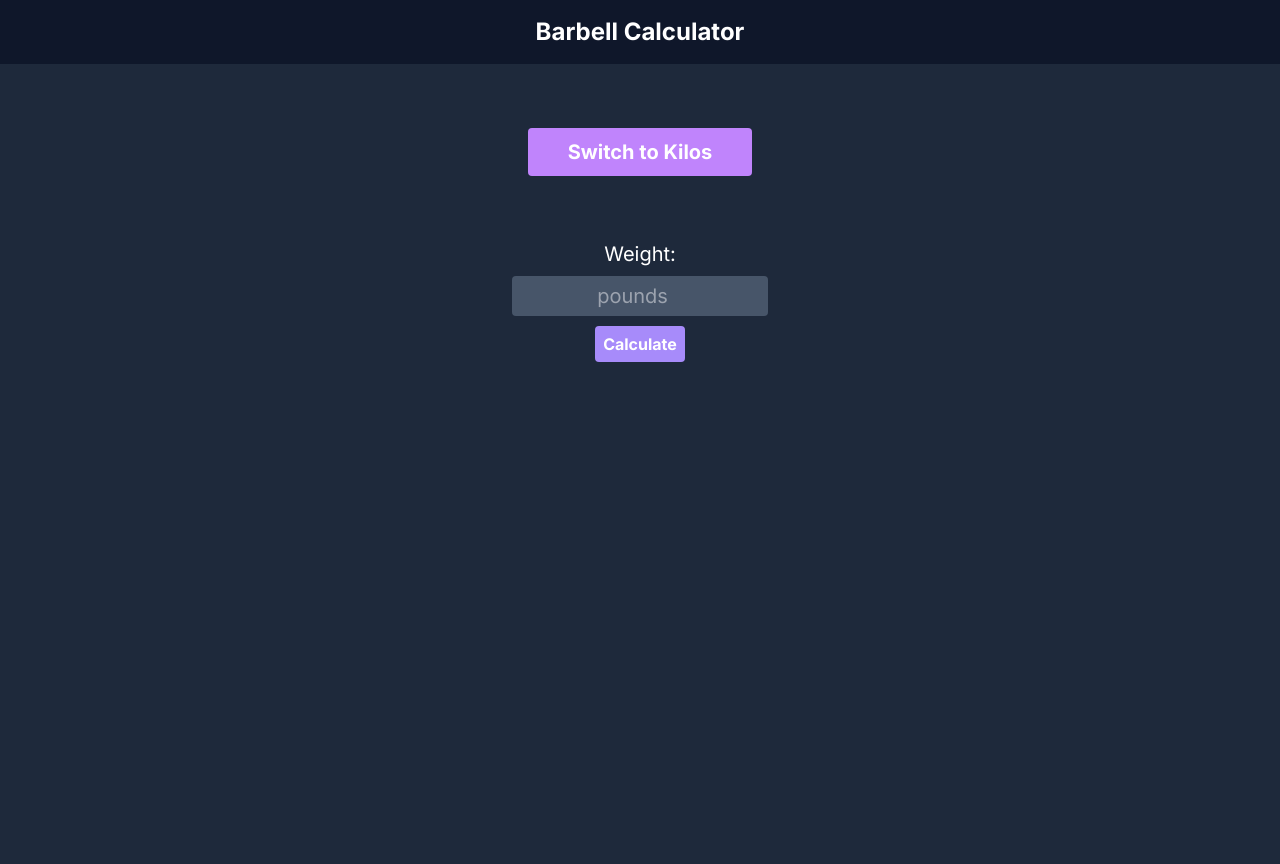
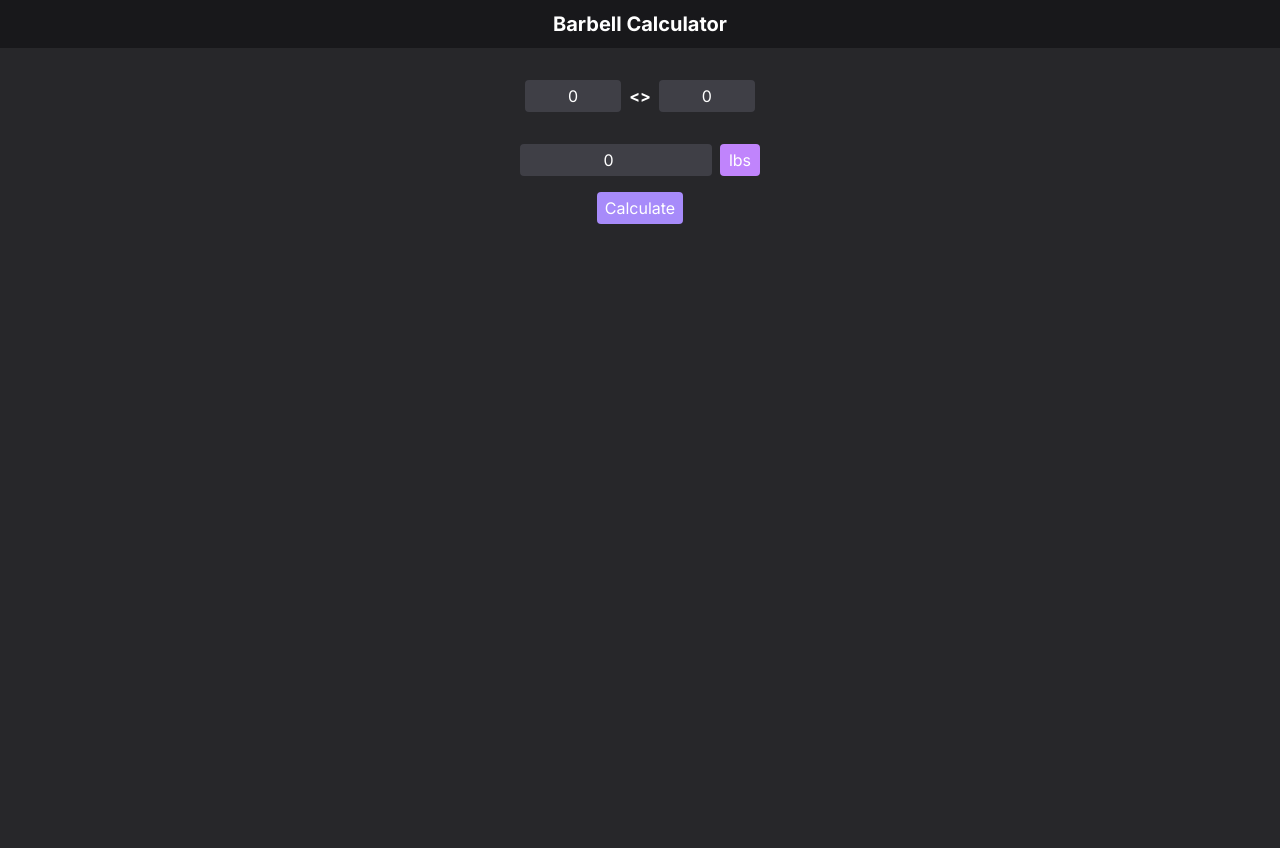
Before and after one commit to nathanwhyte/barbell-calculator, a Next.js app: page / in a window 1280 px wide. Built offline with nearby package versions, Linux system fonts and the light colour scheme.

Commit message:
Add kg <> lbs converter

```diff
--- a/src/core/plates.tsx
+++ b/src/core/plates.tsx
@@ -14,28 +14,38 @@ import {
 const KILO_INCREMENT = 2.5;
 const POUNDS_INCREMENT = 5;
 
+const CONVERSION_FACTOR = 0.45359237;
+
 export default function getPlates(weight: number, unit: Unit) {
   if (unit === Unit.Kilos) {
     if (weight <= 20) {
       return [None()];
     }
 
-    return getKiloPlates(getRoundedWeight(weight, unit));
+    return getKiloPlates(getRoundedWeight(weight - 20, unit));
   }
 
   if (weight <= 45) {
     return [None()];
   }
 
-  return getPoundPlates(getRoundedWeight(weight, unit));
+  return getPoundPlates(getRoundedWeight(weight - 45, unit));
 }
 
-function getRoundedWeight(weight: number, unit: Unit) {
+export function convertWeight(weight: number, unit: Unit) {
   if (unit === Unit.Kilos) {
-    return Math.ceil(weight / KILO_INCREMENT) * KILO_INCREMENT - 20;
+    return weight / CONVERSION_FACTOR;
   }
 
-  return Math.ceil(weight / POUNDS_INCREMENT) * POUNDS_INCREMENT - 45;
+  return weight * CONVERSION_FACTOR;
+}
+
+export function getRoundedWeight(weight: number, unit: Unit) {
+  if (unit === Unit.Kilos) {
+    return Math.ceil(weight / KILO_INCREMENT) * KILO_INCREMENT;
+  }
+
+  return Math.ceil(weight / POUNDS_INCREMENT) * POUNDS_INCREMENT;
 }
 
 function getPoundPlates(weight: number) {
--- a/src/pages/index.tsx
+++ b/src/pages/index.tsx
@@ -1,6 +1,6 @@
 import Head from "next/head";
 import { useState } from "react";
-import getPlates from "~/core/plates";
+import getPlates, { convertWeight, getRoundedWeight } from "~/core/plates";
 import { Unit } from "~/models/plates";
 
 export default function Home() {
@@ -8,61 +8,96 @@ export default function Home() {
   const [weight, setWeight] = useState(0);
   const [plates, setPlates] = useState([<></>]);
 
+  const [pounds, setPounds] = useState(0);
+  const [kilos, setKilos] = useState(0.0);
+
   return (
     <>
       <Head>
         <title>Barbell Math Calculator</title>
         <meta name="description" content="Generated by create-t3-app" />
-        {/* TODO: find an icon */}
         <link rel="icon" href="/favicon.ico" />
       </Head>
 
-      <div className="grid h-16 content-center justify-center bg-slate-900">
-        <span className="text-2xl font-bold text-white">
-          Barbell Calculator
-        </span>
+      <div className="h-12 content-center bg-zinc-900 text-center text-xl font-bold text-white">
+        Barbell Calculator
       </div>
 
-      <main className="flex min-h-screen flex-col items-center bg-slate-800">
-        <button
-          className="mb-16 mt-16 h-12 w-56 rounded bg-purple-400"
-          onClick={() => {
-            setUnit(unit === Unit.Kilos ? Unit.Pounds : Unit.Kilos);
-            setPlates([<></>]);
-          }}
-        >
-          <span className="m-2 text-xl font-bold text-white">
-            Switch to {unit === Unit.Kilos ? Unit.Pounds : Unit.Kilos}
-          </span>
-        </button>
-
-        <span className="mb-2 text-xl text-white">Weight:</span>
-
-        <div className="mb-4">
+      <main className="flex min-h-screen flex-col items-center bg-zinc-800 py-8">
+        <div className="flex flex-row items-center gap-2 pb-8">
           <input
-            type="number"
-            className="h-10 w-64 rounded bg-slate-600 text-center text-xl text-white"
-            placeholder={`${unit.toLowerCase()}`}
-            onChange={(e) => setWeight(Number(e.target.value))}
+            type="text"
+            placeholder="lbs"
+            value={pounds.toString()}
+            onChange={(e) => {
+              setPounds(Number(e.target.value));
+              setKilos(
+                Number(
+                  convertWeight(Number(e.target.value), Unit.Pounds).toFixed(2),
+                ),
+              );
+            }}
+            className="h-8 w-24 rounded bg-zinc-700 text-center text-white"
+          />
+          <div className="font-bold text-white">{"<>"}</div>
+          <input
+            type="text"
+            placeholder="kg"
+            value={kilos.toString()}
+            onChange={(e) => {
+              setKilos(Number(e.target.value));
+              setPounds(
+                Number(
+                  convertWeight(Number(e.target.value), Unit.Kilos).toFixed(2),
+                ),
+              );
+            }}
+            className="h-8 w-24 rounded bg-zinc-700 text-center text-white"
           />
         </div>
 
-        <div className="mb-16">
+        <div className="flex flex-row gap-2 pb-4">
+          <input
+            type="number"
+            className="h-8 w-48 rounded bg-zinc-700 text-center text-white"
+            placeholder={`${unit.toLowerCase()}`}
+            value={weight.toString()}
+            onChange={(e) => setWeight(Number(e.target.value))}
+          />
           <button
-            className=""
-            type="submit"
-            onClick={() => setPlates(getPlates(weight, unit))}
+            className="w-10 rounded bg-purple-400 px-2 py-1 text-white"
+            onClick={() => {
+              setUnit(unit === Unit.Kilos ? Unit.Pounds : Unit.Kilos);
+              setPlates([<></>]);
+            }}
           >
-            <span className="rounded bg-violet-400 p-2 font-bold text-white">
-              Calculate
-            </span>
+            {unit === Unit.Kilos ? "kg" : "lbs"}
           </button>
         </div>
 
-        {plates.map((plate) => {
-          // render each plate with a key to silence console error
-          return <div key={crypto.randomUUID()}>{plate}</div>;
-        })}
+        <div className="pb-6">
+          <button
+            className="rounded bg-violet-400 px-2 py-1 text-white"
+            type="submit"
+            onClick={() => {
+              setWeight(getRoundedWeight(weight, unit));
+              setPlates(getPlates(weight, unit));
+            }}
+          >
+            Calculate
+          </button>
+        </div>
+
+        {/* <div className="h-72"> */}
+        <div className="pb-8">
+          {plates.map((plate) => {
+            // render each plate with a key to silence console error
+            return <div key={crypto.randomUUID()}>{plate}</div>;
+          })}
+        </div>
+
+        {/* <div className="text-white">TODO: set count</div>
+        <div className="text-white">TODO: timer</div> */}
       </main>
     </>
   );
```
